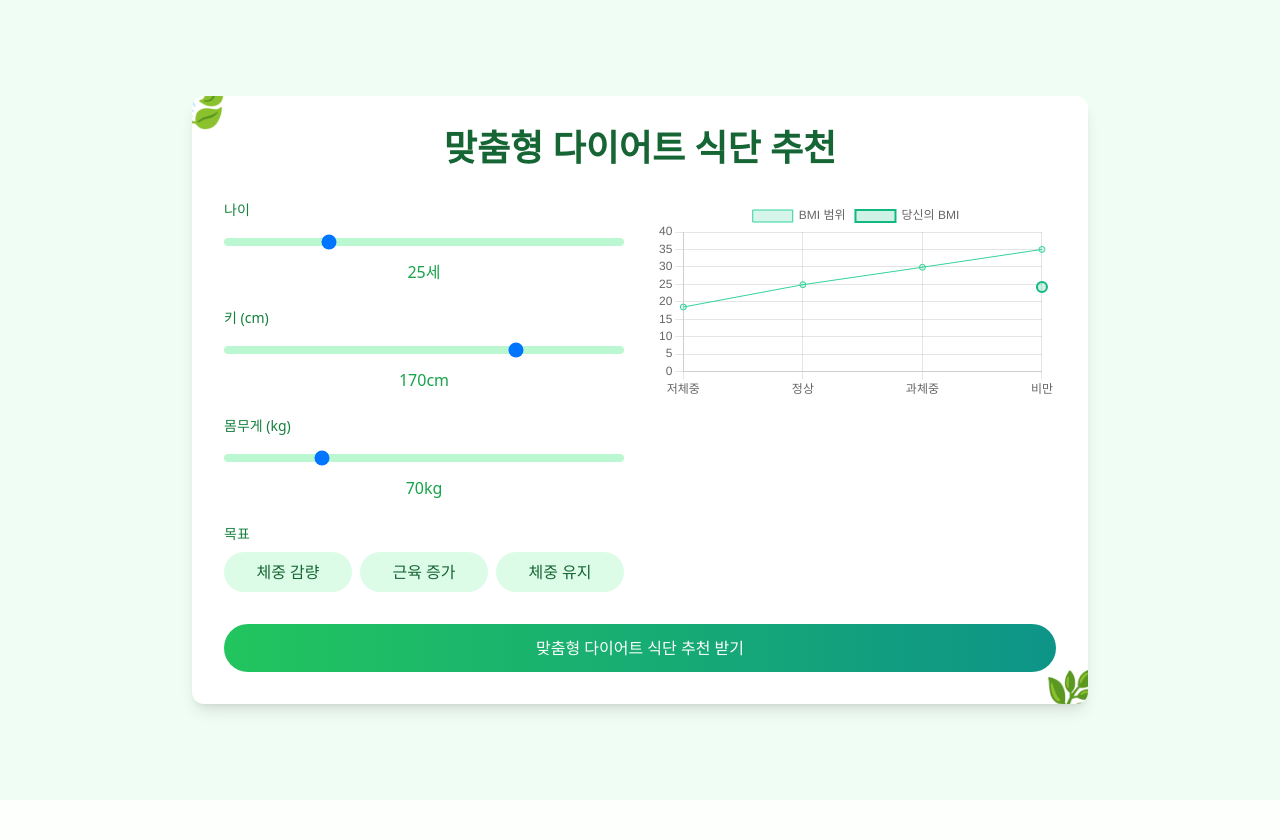
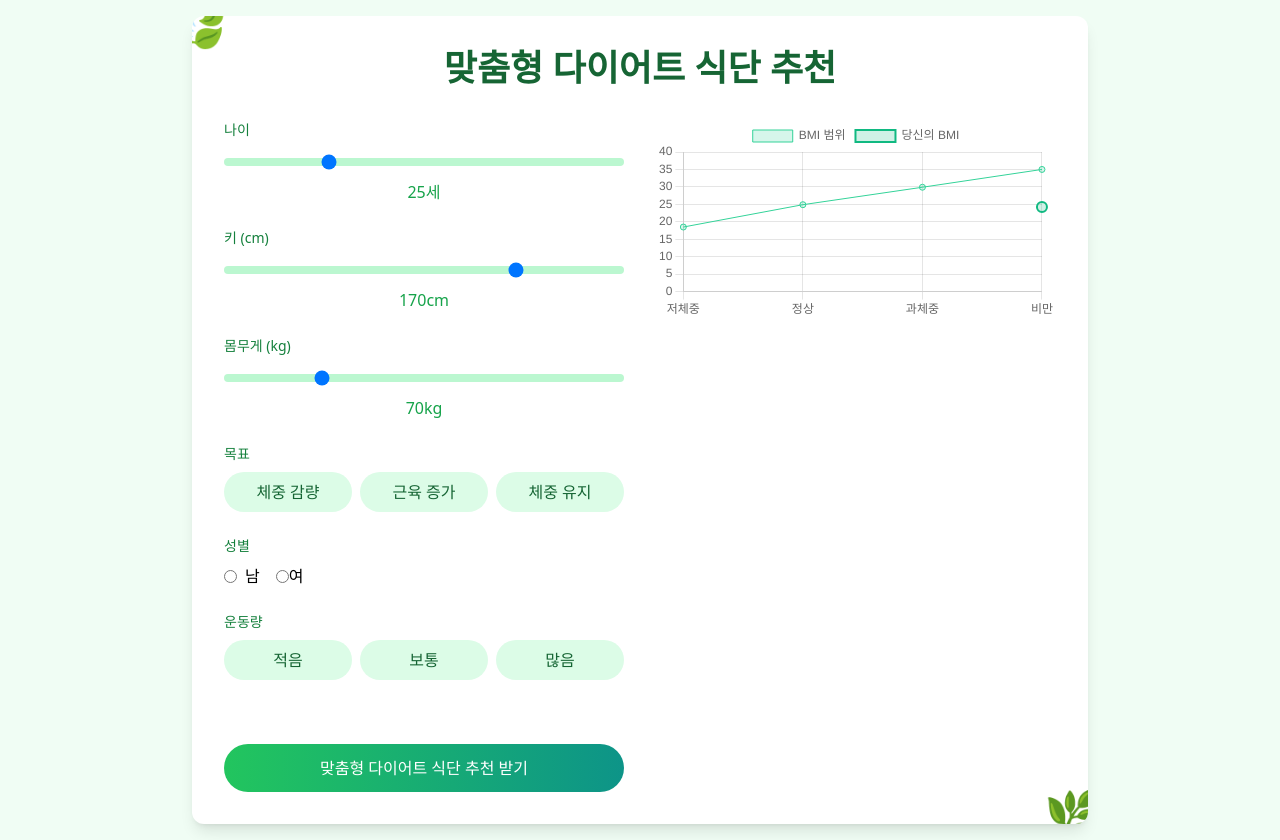
Before and after one commit to whysocscs/Recommendationservice, a Flask app: page / in a window 1280 px wide. Before the commit the page ends 800 px from the top, so only its background shows below. Run offline with Flask 3, Linux system fonts and the light colour scheme; some libraries are stand-ins or nearby versions.

Commit message:
Update index.html

```diff
--- a/FoodSecretary/templates/index.html
+++ b/FoodSecretary/templates/index.html
@@ -27,21 +27,22 @@
         <div class="leaf absolute -top-4 -left-4 text-5xl transform -rotate-45">🍃</div>
         <div class="leaf absolute -bottom-4 -right-4 text-5xl transform rotate-45">🌿</div>
         <h1 class="text-4xl font-bold mb-8 text-center text-green-800">맞춤형 다이어트 식단 추천</h1>
-        <div class="grid grid-cols-1 md:grid-cols-2 gap-8">
+
+        <form action="/recommend" method="POST" class="grid grid-cols-1 md:grid-cols-2 gap-8" id="dietForm">
             <div class="space-y-6">
                 <div>
                     <label class="block text-sm font-medium text-green-700 mb-2">나이</label>
-                    <input type="range" id="age" min="0" max="99" value="25" class="w-full h-2 bg-green-200 rounded-lg appearance-none cursor-pointer">
+                    <input type="range" id="age" name="age" min="0" max="99" value="25" class="w-full h-2 bg-green-200 rounded-lg appearance-none cursor-pointer">
                     <p class="text-center mt-2 text-green-600"><span id="ageValue">25</span>세</p>
                 </div>
                 <div>
                     <label class="block text-sm font-medium text-green-700 mb-2">키 (cm)</label>
-                    <input type="range" id="height" min="0" max="230" value="170" class="w-full h-2 bg-green-200 rounded-lg appearance-none cursor-pointer">
+                    <input type="range" id="height" name="height" min="0" max="230" value="170" class="w-full h-2 bg-green-200 rounded-lg appearance-none cursor-pointer">
                     <p class="text-center mt-2 text-green-600"><span id="heightValue">170</span>cm</p>
                 </div>
                 <div>
                     <label class="block text-sm font-medium text-green-700 mb-2">몸무게 (kg)</label>
-                    <input type="range" id="weight" min="0" max="300" value="70" class="w-full h-2 bg-green-200 rounded-lg appearance-none cursor-pointer">
+                    <input type="range" id="weight" name="weight" min="0" max="300" value="70" class="w-full h-2 bg-green-200 rounded-lg appearance-none cursor-pointer">
                     <p class="text-center mt-2 text-green-600"><span id="weightValue">70</span>kg</p>
                 </div>
                 <div>
@@ -50,16 +51,35 @@
                         <button type="button" class="goal-btn flex-1 py-2 px-4 bg-green-100 text-green-800 rounded-full hover:bg-green-200 focus:outline-none focus:ring-2 focus:ring-green-500 transition-colors">체중 감량</button>
                         <button type="button" class="goal-btn flex-1 py-2 px-4 bg-green-100 text-green-800 rounded-full hover:bg-green-200 focus:outline-none focus:ring-2 focus:ring-green-500 transition-colors">근육 증가</button>
                         <button type="button" class="goal-btn flex-1 py-2 px-4 bg-green-100 text-green-800 rounded-full hover:bg-green-200 focus:outline-none focus:ring-2 focus:ring-green-500 transition-colors">체중 유지</button>
+                        <input type="hidden" id="goal" name="goal" value="">
+                    </div>
+                </div>
+                <div>
+                    <label class="block text-sm font-medium text-green-700 mb-2">성별</label>
+                    <div class="flex items-center">
+                        <input type="radio" id="male" name="gender" value="남" class="mr-2">
+                        <label for="male" class="mr-4">남</label>
+                        <input type="radio" id="female" name="gender" value="여">
+                        <label for="female">여</label>
+                    </div>
+                </div>
+                <div>
+                    <label class="block text-sm font-medium text-green-700 mb-2">운동량</label>
+                    <div class="flex flex-wrap gap-2">
+                        <button type="button" class="activity-btn flex-1 py-2 px-4 bg-green-100 text-green-800 rounded-full hover:bg-green-200 focus:outline-none focus:ring-2 focus:ring-green-500 transition-colors">적음</button>
+                        <button type="button" class="activity-btn flex-1 py-2 px-4 bg-green-100 text-green-800 rounded-full hover:bg-green-200 focus:outline-none focus:ring-2 focus:ring-green-500 transition-colors">보통</button>
+                        <button type="button" class="activity-btn flex-1 py-2 px-4 bg-green-100 text-green-800 rounded-full hover:bg-green-200 focus:outline-none focus:ring-2 focus:ring-green-500 transition-colors">많음</button>
+                        <input type="hidden" id="activity" name="activity" value="">
                     </div>
                 </div>
             </div>
             <div>
                 <canvas id="bmiChart"></canvas>
             </div>
-        </div>
-        <button id="submitBtn" class="mt-8 w-full py-3 px-6 bg-gradient-to-r from-green-500 to-teal-600 text-white rounded-full hover:from-green-600 hover:to-teal-700 focus:outline-none focus:ring-2 focus:ring-green-500 focus:ring-offset-2 transition-all duration-300 transform hover:scale-105">
-            맞춤형 다이어트 식단 추천 받기
-        </button>
+            <button id="submitBtn" type="submit" class="mt-8 w-full py-3 px-6 bg-gradient-to-r from-green-500 to-teal-600 text-white rounded-full hover:from-green-600 hover:to-teal-700 focus:outline-none focus:ring-2 focus:ring-green-500 focus:ring-offset-2 transition-all duration-300 transform hover:scale-105">
+                맞춤형 다이어트 식단 추천 받기
+            </button>
+        </form>
     </div>
 
     <script>
@@ -70,9 +90,17 @@
         const heightValue = document.getElementById('heightValue');
         const weightValue = document.getElementById('weightValue');
         const goalBtns = document.querySelectorAll('.goal-btn');
+        const genderBtns = document.querySelectorAll('.gender-btn input');
+        const activityBtns = document.querySelectorAll('.activity-btn');
         const submitBtn = document.getElementById('submitBtn');
+        const goalInput = document.getElementById('goal');
+        const genderInput = document.getElementsByName('gender')[0];
+        const activityInput = document.getElementById('activity');
+        const dietForm = document.getElementById('dietForm');
 
         let selectedGoal = '';
+        let selectedGender = '';
+        let selectedActivity = '';
 
         function updateValue(input, valueSpan) {
             valueSpan.textContent = input.value;
@@ -93,16 +121,32 @@
                 goalBtns.forEach(b => b.classList.remove('bg-green-500', 'text-white'));
                 this.classList.add('bg-green-500', 'text-white');
                 selectedGoal = this.textContent;
+                goalInput.value = selectedGoal; // 목표 값을 hidden input에 설정
             });
         });
 
-        submitBtn.addEventListener('click', function () {
-            if (!selectedGoal) {
-                alert('목표를 선택해주세요.');
-                return;
+        genderBtns.forEach(btn => {
+            btn.addEventListener('change', function () {
+                selectedGender = this.value;
+                genderInput.value = selectedGender; // 성별 값을 hidden input에 설정
+            });
+        });
+
+        activityBtns.forEach(btn => {
+            btn.addEventListener('click', function () {
+                activityBtns.forEach(b => b.classList.remove('bg-green-500', 'text-white'));
+                this.classList.add('bg-green-500', 'text-white');
+                selectedActivity = this.textContent;
+                activityInput.value = selectedActivity; // 운동량 값을 hidden input에 설정
+            });
+        });
+
+        dietForm.addEventListener('submit', function (event) {
+            // 폼 제출 전에 모든 항목이 선택되었는지 확인
+            if (!goalInput.value || !genderInput.value || !activityInput.value) {
+                event.preventDefault(); // 폼 제출 중지
+                alert('모든 항목을 선택해주세요.');
             }
-            const bmi = calculateBMI(heightInput.value, weightInput.value);
-            alert(`입력하신 정보:\n나이: ${ageInput.value}세\n키: ${heightInput.value}cm\n몸무게: ${weightInput.value}kg\nBMI: ${bmi.toFixed(2)}\n목표: ${selectedGoal}\n\n이 정보를 바탕으로 맞춤형 다이어트 식단을 추천해 드리겠습니다.`);
         });
 
         function calculateBMI(height, weight) {
@@ -151,5 +195,3 @@
 
         updateBMIChart();
     </script>
-</body>
-</html>
```
